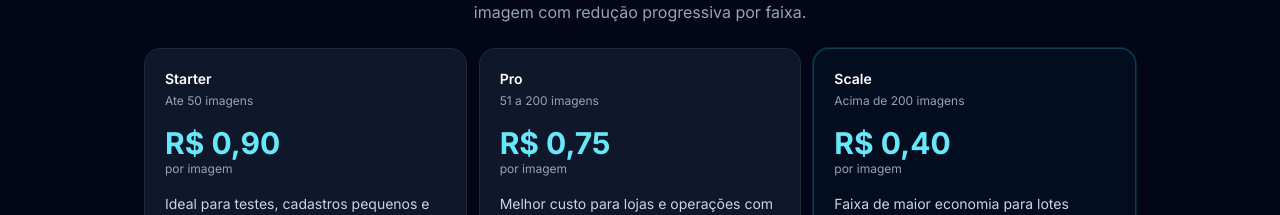
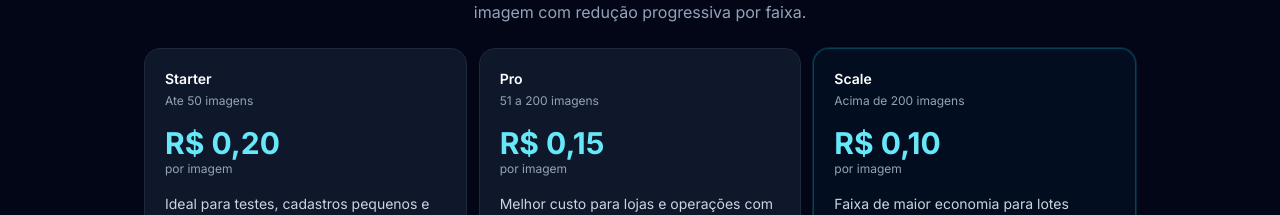
Before and after one commit to mark1um/ean-images-frontend, a Next.js app: page / in a window 1280 px wide. Shown: the part 1150-1365 px from the top of the page. Built offline with nearby package versions, Linux system fonts and the light colour scheme; no server answers.

Commit message:
adjusted prices

```diff
--- a/src/components/layout/PricingPlansSection.tsx
+++ b/src/components/layout/PricingPlansSection.tsx
@@ -4,7 +4,7 @@ const plans = [
   {
     name: 'Starter',
     range: 'Ate 50 imagens',
-    price: 'R$ 0,90',
+    price: 'R$ 0,20',
     highlight: false,
     note: 'Ideal para testes, cadastros pequenos e reposição rapida.',
     info: '*Pagamento mínimo de R$ 1,00.'
@@ -12,14 +12,14 @@ const plans = [
   {
     name: 'Pro',
     range: '51 a 200 imagens',
-    price: 'R$ 0,75',
+    price: 'R$ 0,15',
     highlight: false,
     note: 'Melhor custo para lojas e operações com volume recorrente.',
   },
   {
     name: 'Scale',
     range: 'Acima de 200 imagens',
-    price: 'R$ 0,40',
+    price: 'R$ 0,10',
     highlight: true,
     note: 'Faixa de maior economia para lotes grandes e operações intensas.',
   },
```
